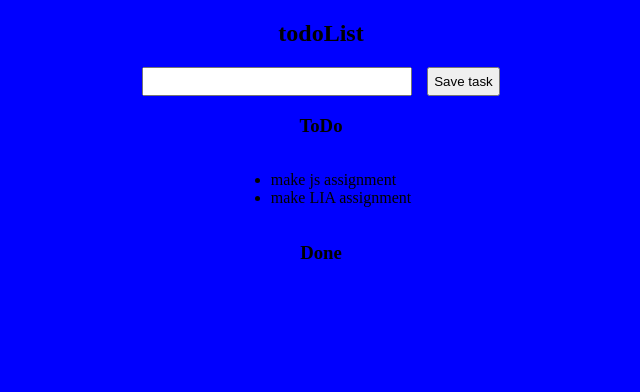
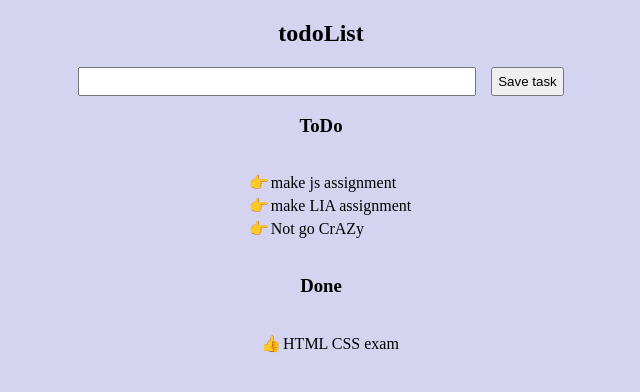
Before and after one commit to Carowa27/JS_todoList, a website with bundled scripts: page src/index.html in a window 1280 px wide. Shown: the whole page, without its empty margins (319-959 px from the left). Built offline with nearby package versions, Linux system fonts and the light colour scheme.

Commit message:
start functionality

```diff
--- a/src/js/main.js
+++ b/src/js/main.js
@@ -1,4 +1,5 @@
 import { todoList } from "./todoList.js";
+import { TodoItem } from "./class.js";
 
 let layoutContainer = document.getElementById("container");
 layoutContainer.classList.add("container", "container__layout");
@@ -23,25 +24,53 @@ taskListHeader.innerText = "ToDo";
 let taskListUl = document.createElement("ul");
 taskListUl.id = "taskListUl";
 
+let doneListHeader = document.createElement("h3");
+doneListHeader.innerText = "Done";
+
+let doneListUl = document.createElement("ul");
+doneListUl.id = "doneListUl";
+
 function ulListFrTodo() {
-  // taskListUl = ul, todoList = lista
+  // taskListUl = ul, todoList = array
 
   for (let i = 0; i < todoList.length; i++) {
     let todoListItem = document.createElement("li");
+    todoListItem.classList.add("taskStatusTodo"); //
+    let doneListItem = document.createElement("li");
+    doneListItem.classList.add("taskStatusDone");
+    // doneListItem.classList.add("taskStatusDone");
     if (i < todoList.length) {
-      todoListItem.innerHTML = todoList[i].task;
-      taskListUl.appendChild(todoListItem);
+      if (todoList[i].done === false) {
+        // todoList[i].classList.replace("taskStatusDone", "taskStatusTodo");
+        todoListItem.innerHTML = todoList[i].task;
+        taskListUl.appendChild(todoListItem);
+      } else {
+        doneListItem.innerHTML = todoList[i].task;
+        doneListUl.appendChild(doneListItem);
+        // todoList[i].classList.toggle("taskStastusTodo");
+        // todoList[i].classList.add("taskStatusDone");
+
+        // let taskDone = todoList[i].classList;
+        // taskDone.replace("taskStatusTodo", "taskStatusDone");
+      }
     }
   }
 }
 
 ulListFrTodo();
 
-let doneListHeader = document.createElement("h3");
-doneListHeader.innerText = "Done";
+function emptyUl() {
+  taskListUl.removeChild();
+  doneListUl.removeChild(doneListItem);
+}
 
-let doneListUl = document.createElement("ul");
-doneListUl.id = "doneListUl";
+saveValueBtn.addEventListener("click", saveTodo);
+
+function saveTodo() {
+  todoList.push(new TodoItem((innerText = todoInput.value), false, "", ""));
+  emptyUl();
+  ulListFrTodo();
+}
 
 /*längst ner?*/
 inputContainer.appendChild(todoInput);
@@ -52,5 +81,6 @@ layoutContainer.appendChild(inputContainer);
 layoutContainer.appendChild(taskListHeader);
 layoutContainer.appendChild(taskListUl);
 layoutContainer.appendChild(doneListHeader);
+layoutContainer.appendChild(doneListUl);
 
 console.log(todoList);
--- a/src/js/todoList.js
+++ b/src/js/todoList.js
@@ -15,3 +15,7 @@ todoList.push(
     "Monday 31st oct"
   )
 );
+todoList.push(
+  new TodoItem("HTML CSS exam", true, "HTML CSS", "Friday 7th oct")
+);
+todoList.push(new TodoItem("Not go CrAZy", false, "Personal", "Always"));
--- a/src/scss/layout.scss
+++ b/src/scss/layout.scss
@@ -1,3 +1,5 @@
+@import url("https://cdn.jsdelivr.net/npm/bootstrap-icons@1.9.1/font/bootstrap-icons.css");
+
 html,
 body {
   margin: 0;
@@ -10,14 +12,14 @@ body {
   width: 100vw;
   height: 100vh;
   &__layout {
-    background-color: blue;
+    background-color: rgb(212, 212, 241);
   }
   &__inputStyling {
     //margin: 20px;
     #todoInput {
       margin-right: 10px;
       padding: 5px;
-      width: 20vw;
+      width: 30vw;
     }
     #saveValueBtn {
       margin-left: 5px;
@@ -25,3 +27,14 @@ body {
     }
   }
 }
+
+// sätt in dessa bra
+
+.taskStatusTodo {
+  list-style-type: "\1F449";
+  padding: 2px;
+}
+.taskStatusDone {
+  list-style-type: "\1F44D";
+  padding: 2px;
+}
```
Also changed, not shown: src/index.html (+6 -1 lines), 1 other file.
